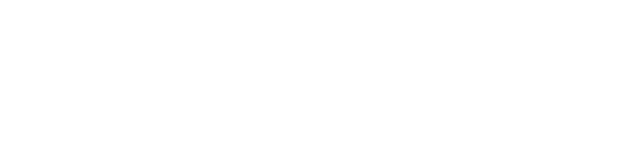
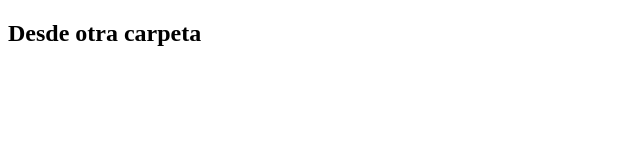
Before and after one commit to santiagopereyramarchetti/educacion_it, a plain HTML site: page ProyectoWeb/index.html in a window 1280 px wide. Shown: the whole page, without its empty margins (0-640 px from the left). Drawn offline with Linux system fonts and the light colour scheme.

Commit message:
Desde otro directorio

```diff
--- a/ProyectoWeb/index.html
+++ b/ProyectoWeb/index.html
@@ -1,3 +1,5 @@
 <!DOCTYPE html>
 
+<h2>Desde otra carpeta</h2>
+
 </html>
```
